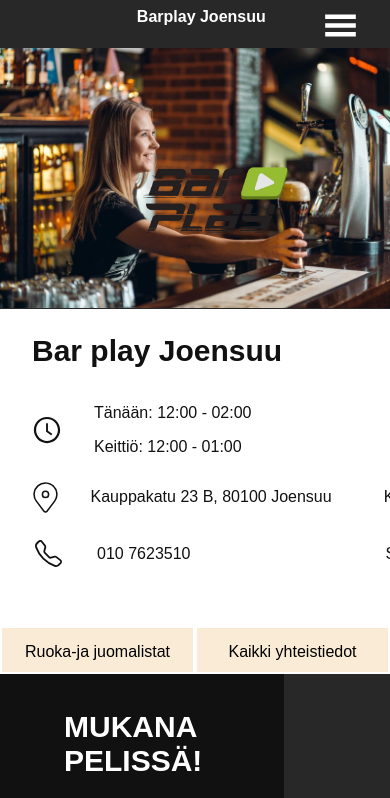
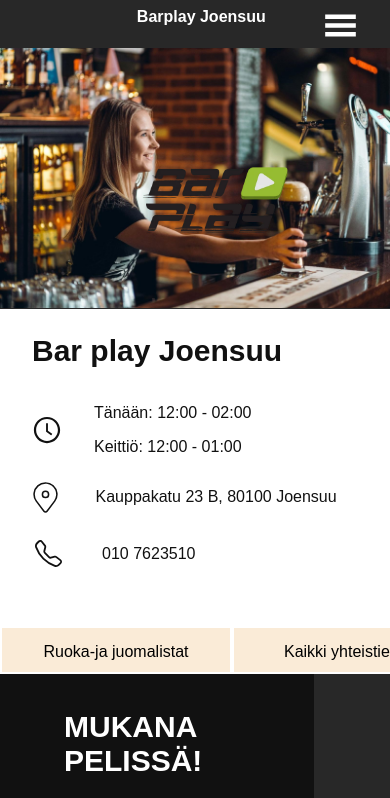
Before and after one commit to MarkusAP98/barplay02, a React (Create React App) app: page / in a window 390 px wide. Shown: the top 798 px of the page. Built offline with nearby package versions, Linux system fonts and the light colour scheme.

Commit message:
Revert "change text width"
This reverts commit 48320ba3387284a074a0c834b711e49c8603d7a5.

```diff
--- a/src/components/Info/Info.css
+++ b/src/components/Info/Info.css
@@ -47,7 +47,7 @@
 .barplay__schedule-text {
   background-color: white;
   color: #111111;
-  width: 100%;
+  width: 25rem;
   padding: 5px 2em;
 }
 
@@ -140,9 +140,7 @@
       }
       /* upper code makes the column reverse */
 
-
-      .barplay__schedule-text {
-        width: 100%;
+      .barplay__schedule-section {
 
       }
       .barplay__ruoka-listat  {
```
